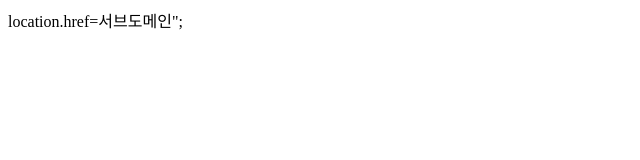
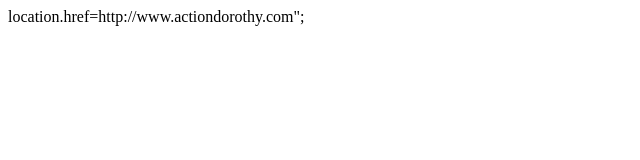
Before and after one commit to khs3556/acdo.github.io, a plain HTML site: page index.html in a window 1280 px wide. Shown: the whole page, without its empty margins (0-640 px from the left). Drawn offline with Linux system fonts and the light colour scheme.

Commit message:
Update index.html

```diff
--- a/index.html
+++ b/index.html
@@ -1 +1 @@
-<scriot type="text/javascript">location.href=서브도메인";<script>
+<scriot type="text/javascript">location.href=http://www.actiondorothy.com";<script>
```
